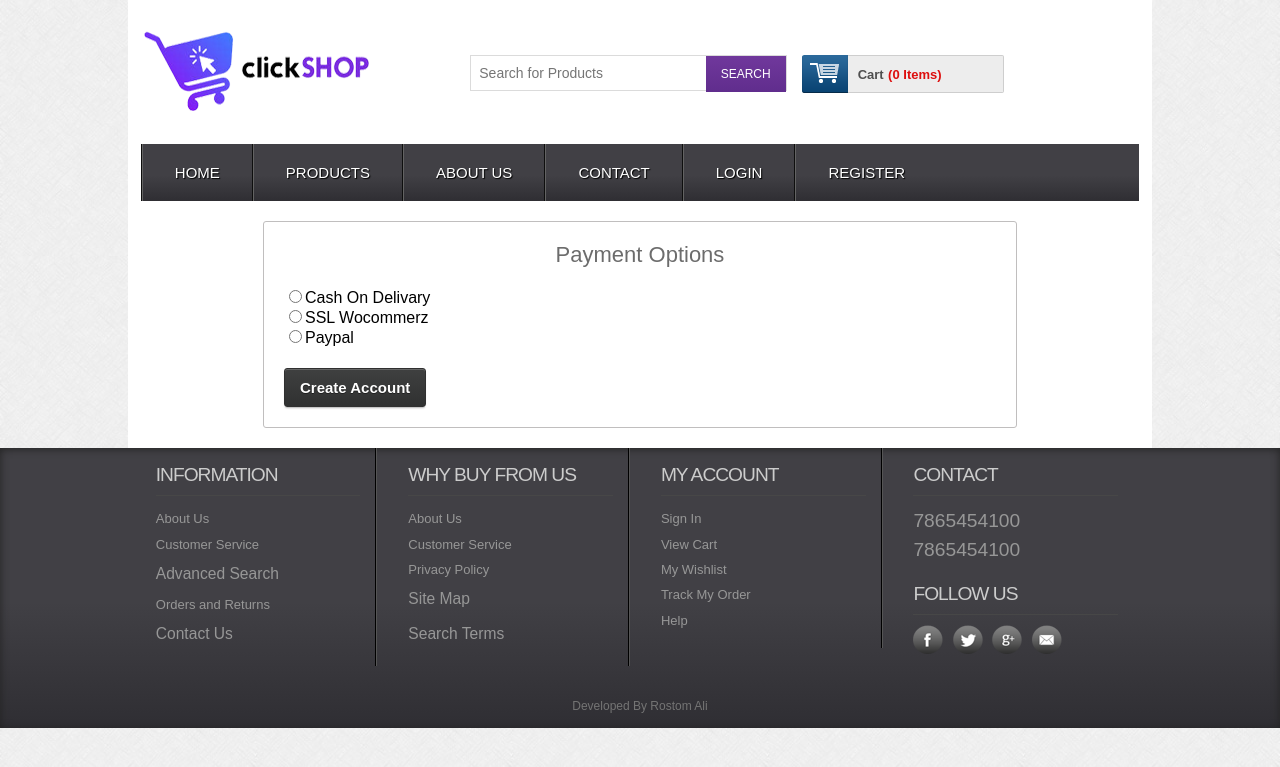
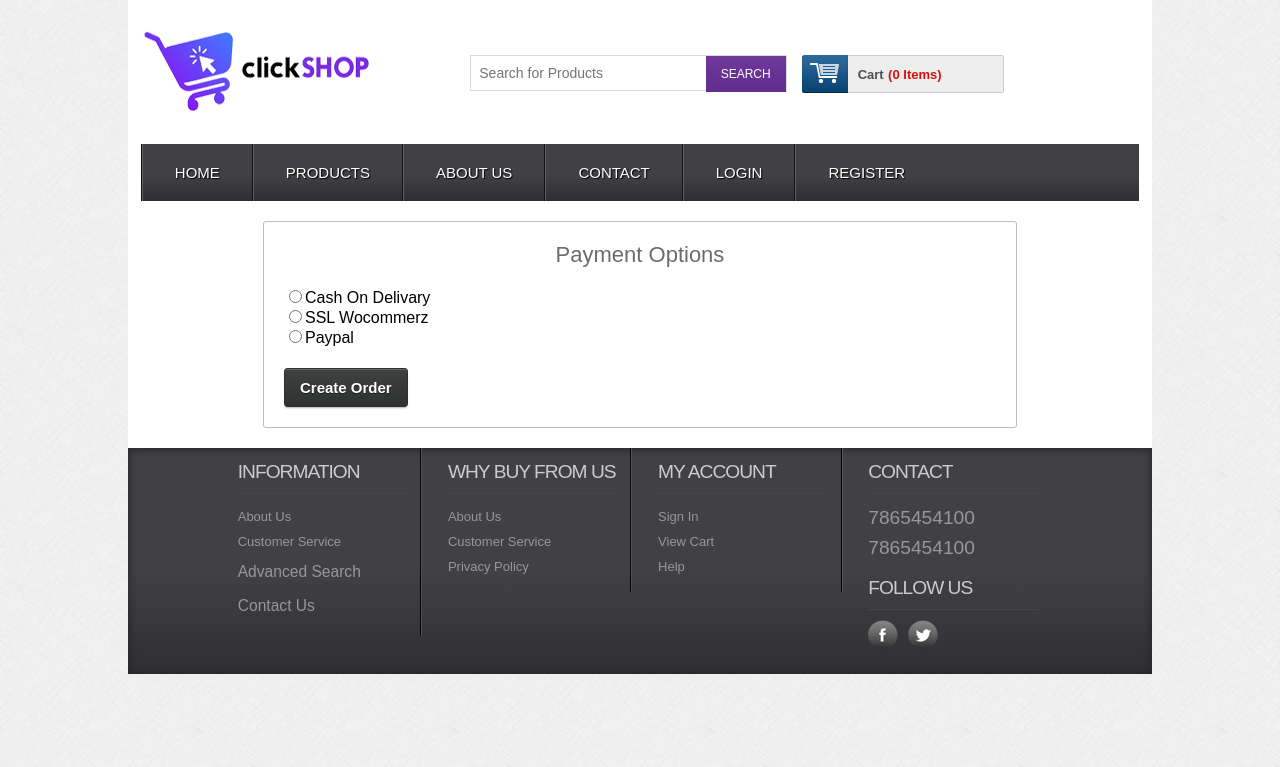
Before and after one commit to dd4227112/ecomerce, a CodeIgniter app: page /database/index.php/web/checkout in a window 1280 px wide. Shown: the top 767 px of the page. Run offline with CodeIgniter, Linux system fonts and the light colour scheme; data comes from the database, SQL or seed files in the repository; some web fonts are replaced.

Commit message:
Updated footer

```diff
--- a/application/config/routes.php
+++ b/application/config/routes.php
@@ -38,8 +38,8 @@ $route['check_email']                    = 'web/check_email';
 
 //Admin Panel Route
 $route['dashboard']            = 'admin/index';
-$route['manage/order']         = 'manageorder/manage_order';
-$route['order/details/(:num)'] = 'manageorder/order_details/$1';
+$route['manage/order']         = 'ManageOrder/manage_order';
+$route['order/details/(:num)'] = 'ManageOrder/order_details/$1';
 
 //Category  Route List
 $route['add/category']                = 'category/add_category';
@@ -72,8 +72,8 @@ $route['published/product/(:num)']   = 'product/published_product/$1';
 $route['unpublished/product/(:num)'] = 'product/unpublished_product/$1';
 
 //Admin login
-$route['admin']             = 'adminlogin';
-$route['admin_login_check'] = 'adminlogin/admin_login_check';
+$route['admin']             = 'AdminLogin';
+$route['admin_login_check'] = 'AdminLogin/admin_login_check';
 $route['logout']            = 'admin/logout';
 
 //Slider  Route List
--- a/application/views/web/inc/footer.php
+++ b/application/views/web/inc/footer.php
@@ -9,28 +9,24 @@
                     <li><a href="#">About Us</a></li>
                     <li><a href="#">Customer Service</a></li>
                     <li><a href="#"><span>Advanced Search</span></a></li>
-                    <li><a href="#">Orders and Returns</a></li>
-                    <li><a href="#"><span>Contact Us</span></a></li>
+                    <li><a href="<?=base_url('web/contact')?>"><span>Contact Us</span></a></li>
                 </ul>
             </div>
             <div class="col_1_of_4 span_1_of_4">
                 <h4>Why buy from us</h4>
                 <ul>
-                    <li><a href="about.html">About Us</a></li>
+                    <li><a href="<?=base_url('web/about')?>">About Us</a></li>
                     <li><a href="faq.html">Customer Service</a></li>
                     <li><a href="#">Privacy Policy</a></li>
-                    <li><a href="contact.html"><span>Site Map</span></a></li>
-                    <li><a href="preview.html"><span>Search Terms</span></a></li>
+
                 </ul>
             </div>
             <div class="col_1_of_4 span_1_of_4">
                 <h4>My account</h4>
                 <ul>
                     <li><a href="contact.html">Sign In</a></li>
-                    <li><a href="index.html">View Cart</a></li>
-                    <li><a href="#">My Wishlist</a></li>
-                    <li><a href="#">Track My Order</a></li>
-                    <li><a href="faq.html">Help</a></li>
+                    <li><a href="<?=base_url('web/cart')?>">View Cart</a></li>
+                    <li><a href="#">Help</a></li>
                 </ul>
             </div>
             <div class="col_1_of_4 span_1_of_4">
@@ -44,15 +40,12 @@
                     <ul>
                         <li class="facebook"><a href="<?php echo get_option('site_facebook_link');?>" target="_blank"> </a></li>
                         <li class="twitter"><a href="<?php echo get_option('site_twitter_link');?>" target="_blank"> </a></li>
-                        <li class="googleplus"><a href="<?php echo get_option('site_google_plus_link');?>" target="_blank"> </a></li>
-                        <li class="contact"><a href="<?php echo get_option('site_email_link');?>" target="_blank"> </a></li>
+                        <!-- <li class="googleplus"><a href="<?php echo get_option('site_google_plus_link');?>" target="_blank"> </a></li>
+                        <li class="contact"><a href="<?php echo get_option('site_email_link');?>" target="_blank"> </a></li> -->
                         <div class="clear"></div>
                     </ul>
                 </div>
             </div>
-        </div>
-        <div class="copy_right">
-            <p><b><?php echo get_option('site_copyright');?></b></p>
         </div>
     </div>
 </div>
--- a/application/views/web/inc/header.php
+++ b/application/views/web/inc/header.php
@@ -1,6 +1,6 @@
 <!DOCTYPE HTML>
 <head>
-    <title>Store Website</title>
+    <title>E-Commerce</title>
     <meta http-equiv="Content-Type" content="text/html; charset=utf-8" />
     <meta name="viewport" content="width=device-width, initial-scale=1, maximum-scale=1">
     <link href="<?php echo base_url() ?>assets/web/css/style.css" rel="stylesheet" type="text/css" media="all"/>
--- a/application/views/web/pages/checkout.php
+++ b/application/views/web/pages/checkout.php
@@ -15,7 +15,7 @@
                 <span><input type="radio" name="payment" value="cashon"/>Cash On Delivary</span><br/>
                 <span><input type="radio" name="payment" value="ssl"/>SSL Wocommerz</span><br/>
                 <span><input type="radio" name="payment" value="paypal"/>Paypal</span><br/><br/>
-                <div class="search"><div><button class="grey">Create Account</button></div></div>
+                <div class="search"><div><button class="grey">Create Order</button></div></div>
             </form>
 
         </div>
--- a/assets/web/css/style.css
+++ b/assets/web/css/style.css
@@ -889,12 +889,13 @@ button.grey:hover,
 }
 /*** Footer ***/
 .wrapper {
-	width: 78%;
+	width: 81%;
 	margin: 0 auto;
 	padding: 0 1%;
 }
 .footer {
-	position: relative;
+margin-left: 10%;
+margin-right: 10%;
 	background: #414045;
 	background: -moz-linear-gradient(top, #414045 55%, #2f2e33 100%);
 	background: -webkit-gradient(
```
Also changed, not shown: assets/admin/js/ajax.js (deleted), 3 other files.
